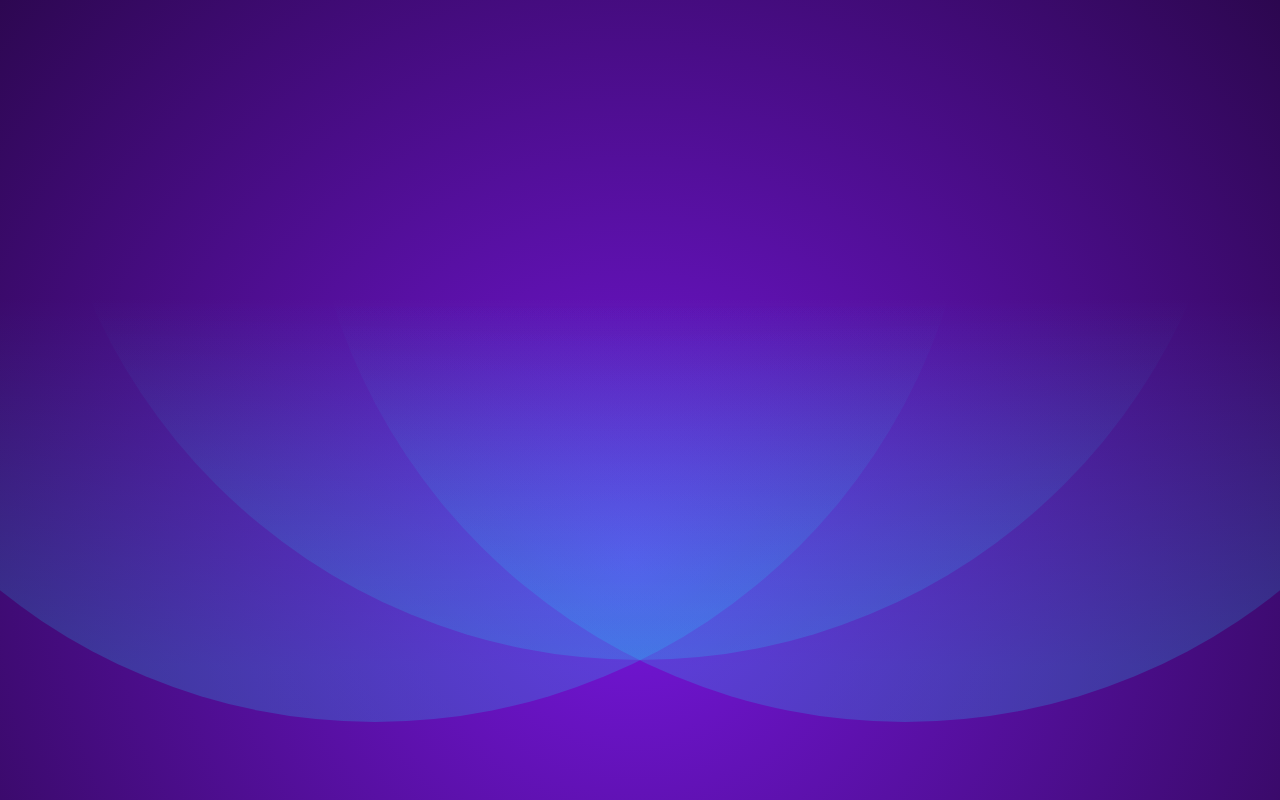
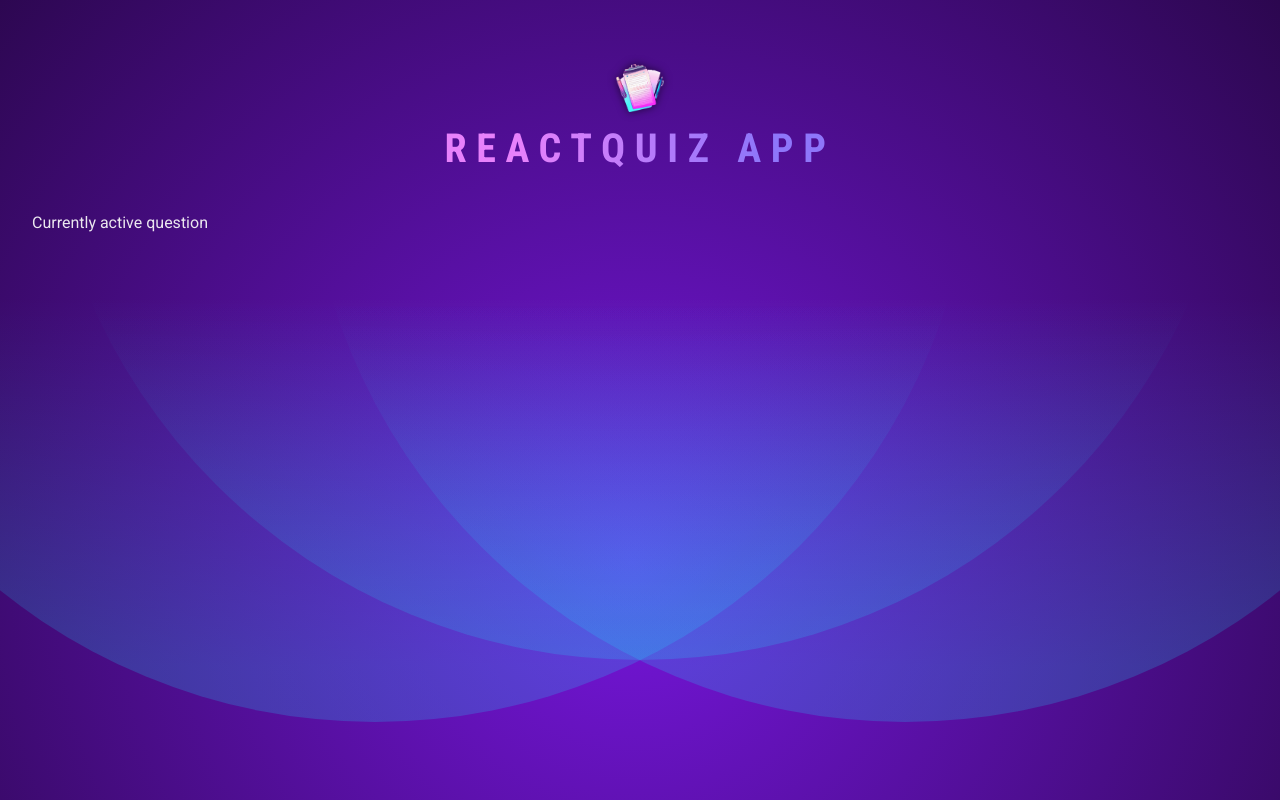
Before and after one commit to alisalali/Demo-Project---React-Quiz, a React (Vite) app: page / in a window 1280 px wide. Built offline with nearby package versions, Linux system fonts and the light colour scheme.

Commit message:
02-first-cmp-some-state

```diff
--- a/src/App.jsx
+++ b/src/App.jsx
@@ -1,3 +1,13 @@
-function App() {}
+import Header from "./components/Header";
+import Quiz from "./components/Quiz";
+
+function App() {
+  return (
+    <>
+      <Header />
+      <Quiz />
+    </>
+  );
+}
 
 export default App;
--- /dev/null
+++ b/src/components/Header.jsx
@@ -0,0 +1,11 @@
+import React from "react";
+import logoImg from "../assets/quiz-logo.png";
+
+export default function Header() {
+  return (
+    <header>
+      <img src={logoImg} alt="Quiz logo" />
+      <h1>ReactQuiz App</h1>
+    </header>
+  );
+}
--- /dev/null
+++ b/src/components/Quiz.jsx
@@ -0,0 +1,8 @@
+import { useState } from "react";
+
+export default function () {
+  const [activeQuestionIndex, setActiveQuestionIndex] = useState(0);
+  const [userAnswers, setUserAnswers] = useState([]);
+
+  return <p>Currently active question</p>;
+}
```
Also changed, not shown: 1 other file (tests, documents, lock files or other folders).
